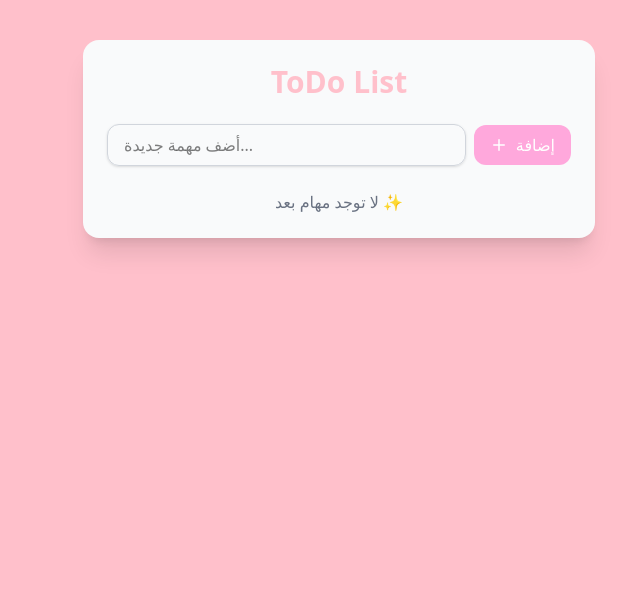
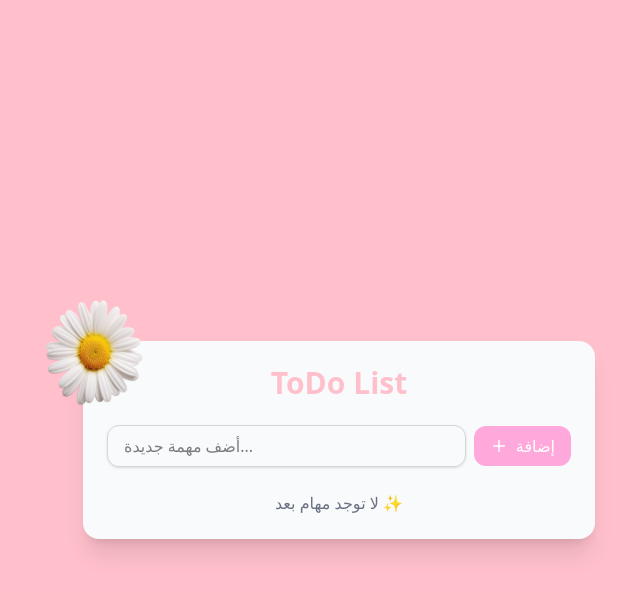
Before and after one commit to alliances123/ToDo-List, a React (Vite) app: page / in a window 1280 px wide. Shown: the top 592 px of the page, without its empty margins (301-941 px from the left). Built offline with nearby package versions, Linux system fonts and the light colour scheme.

Commit message:
fix: update dependencies

```diff
--- a/src/App.jsx
+++ b/src/App.jsx
@@ -22,13 +22,17 @@ export default function App() {
   }
 
   return (
-    <div className="max-w-lg sm:mx-auto mx-2 mt-10 sm:p-6 p-3 bg-gray-50 rounded-2xl shadow-xl">
-      <h1 className="text-3xl font-bold text-center mb-6 text-[#FFC0CB]">
-        ToDo List
-      </h1>
-      <TodoInput onAdd={handleAdd} />
-      <TodoList todos={todos} onToggle={handleToggle} onDelete={handleDelete} />
+    <div className="w-full h-screen pt-20 flex justify-center">
+      <div className="max-w-lg sm:min-w-lg my-auto mx-auto sm:p-6 p-3 bg-gray-50 rounded-2xl shadow-xl relative">
+        <img src="./public/pngtree_romantic-white-daisy-chamomile-flowers_21464345.png" className=" aspect-square sm:w-30 w-20 sm:-top-12 -top-7 sm:-left-12 -left-2 absolute" />
+        <h1 className="text-3xl font-bold text-center mb-6 text-[#FFC0CB]">
+          ToDo List
+        </h1>
+        <TodoInput onAdd={handleAdd} />
+        <TodoList todos={todos} onToggle={handleToggle} onDelete={handleDelete} />
+      </div>
     </div>
+
   )
 }
 
```
Also changed, not shown: public/pngtree_romantic-white-daisy-chamomile-flowers_21464345.png (added).
